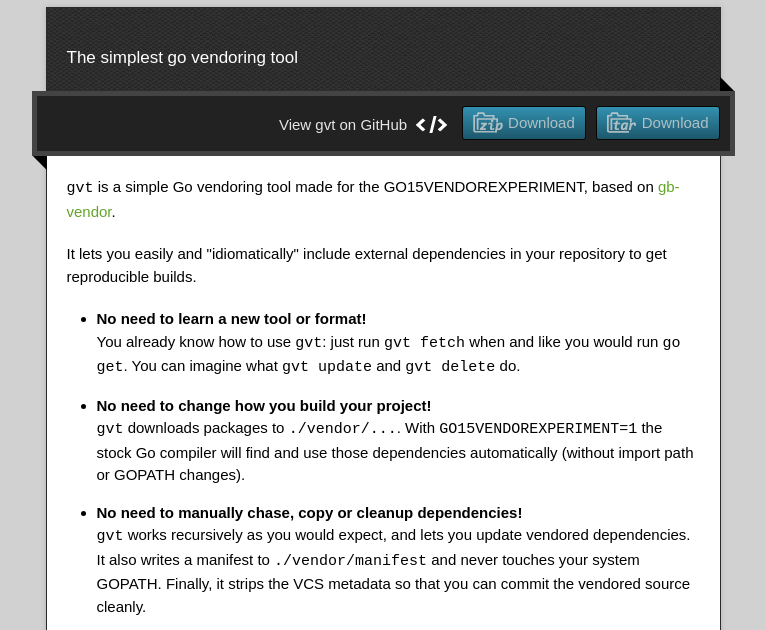
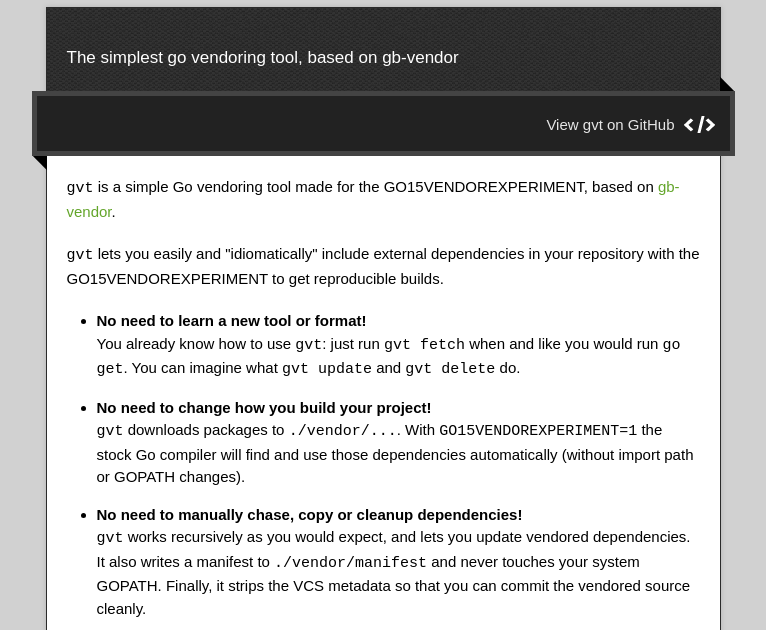
Before and after one commit to FiloSottile/gvt, a plain HTML site: page index.html in a window 1280 px wide. Shown: the part 123-753 px from the top of the page, without its empty margins (257-1023 px from the left). Drawn offline with nearby package versions, Linux system fonts and the light colour scheme.

Commit message:
Update index.html

```diff
--- a/index.html
+++ b/index.html
@@ -24,12 +24,10 @@
       <h1 class="title">gvt</h1>
     </header>
     <div id="container">
-      <p class="tagline">The simplest go vendoring tool</p>
+      <p class="tagline">The simplest go vendoring tool, based on gb-vendor</p>
       <div id="main" role="main">
         <div class="download-bar">
         <div class="inner">
-          <a href="https://github.com/FiloSottile/gvt/tarball/master" class="download-button tar"><span>Download</span></a>
-          <a href="https://github.com/FiloSottile/gvt/zipball/master" class="download-button zip"><span>Download</span></a>
           <a href="https://github.com/FiloSottile/gvt" class="code">View gvt on GitHub</a>
         </div>
         <span class="blc"></span><span class="trc"></span>
@@ -37,7 +35,7 @@
         <article class="markdown-body">
           <p><code>gvt</code> is a simple Go vendoring tool made for the GO15VENDOREXPERIMENT, based on <a href="https://github.com/constabulary/gb">gb-vendor</a>.</p>
 
-<p>It lets you easily and "idiomatically" include external dependencies in your repository to get reproducible builds.</p>
+<p><code>gvt</code> lets you easily and "idiomatically" include external dependencies in your repository with the GO15VENDOREXPERIMENT to get reproducible builds.</p>
 
 <ul>
 <li><p><strong>No need to learn a new tool or format!</strong><br>
```
